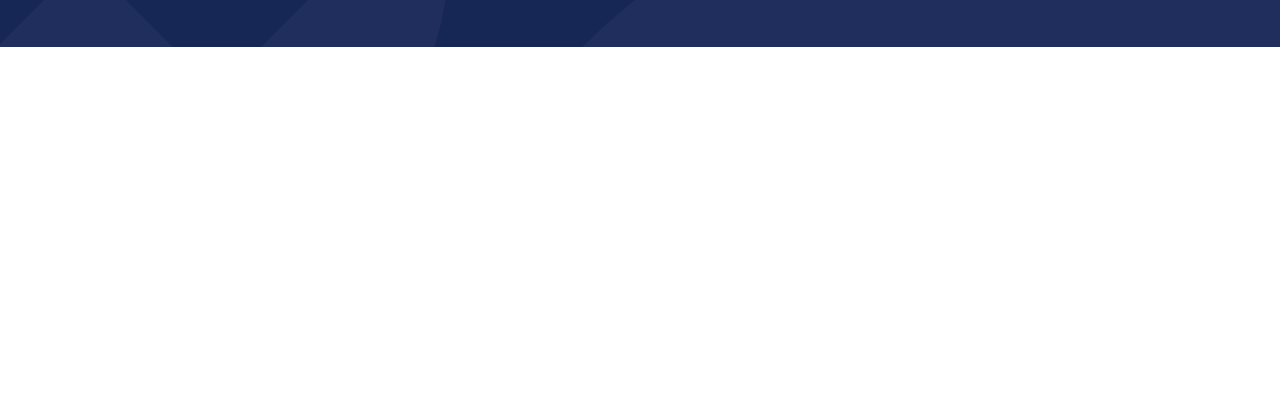
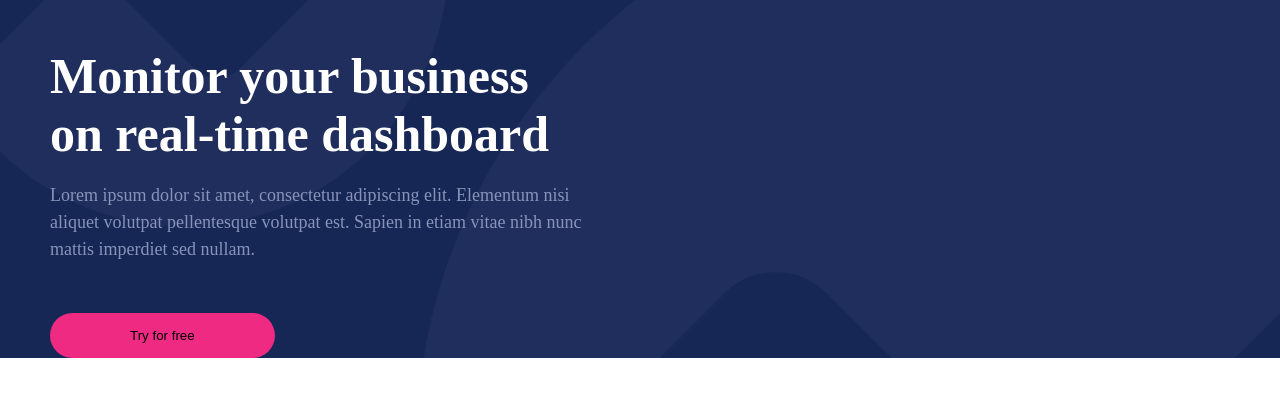
Before and after one commit to sharifboy/Analytics-site, a plain HTML site: page index.html in a window 1280 px wide. Shown: the part 93-490 px from the top of the page. Drawn offline with Linux system fonts and the light colour scheme.

Commit message:
added text

```diff
--- a/index.html
+++ b/index.html
@@ -28,6 +28,20 @@
                     <button class="header-nav__btn">Sign Up</button>
                 </div>
             </nav>
+            <div class="header-content">
+                <div class="header-content__item">
+                    <h1 class="header-content__title">
+                        Monitor your business on real-time dashboard
+                    </h1>
+                    <p class="header-content__text">
+                        Lorem ipsum dolor sit amet, consectetur adipiscing elit. Elementum nisi aliquet volutpat
+                        pellentesque volutpat est. Sapien in etiam vitae nibh nunc mattis imperdiet sed nullam.
+                    </p>
+                    <button class="header-content__btn">
+                        Try for free
+                    </button>
+                </div>
+            </div>
         </div>
     </header>
 
--- a/main.scss
+++ b/main.scss
@@ -8,4 +8,5 @@
 // Components
 
 @import "./style/components/header-banner";
-@import "./style/components/_header-nav.scss";
+@import "./style/components/header-content";
+@import "./style/components/header-nav";
--- /dev/null
+++ b/style/components/_header-content.scss
@@ -0,0 +1,25 @@
+.header-content {
+  @include dflex;
+
+  &__title {
+    max-width: 540px;
+    width: 100%;
+    height: 120px;
+    font-size: 50px;
+    color: #fff;
+  }
+
+  &__text {
+    @include text;
+    max-width: 540px;
+    width: 100%;
+    margin-block: 15px 50px;
+  }
+
+  &__btn {
+    background: #ef2a82;
+    border-radius: 68px;
+    padding: 15px 80px;
+    border: none;
+  }
+}
--- a/style/components/_header-nav.scss
+++ b/style/components/_header-nav.scss
@@ -37,4 +37,9 @@
     background-color: $titleColor;
 
   }
+
+  &__btn:hover {
+    background-color: #fff;
+    transition: $transition;
+  }
 }
--- a/style/variables/_fonts.scss
+++ b/style/variables/_fonts.scss
@@ -1,11 +1,11 @@
 @font-face {
     font-family: "Roboto-Bold";
-    src: url(../../font/Roboto-Bold.ttf);
+    src: url(../Web-site/font/Roboto-Bold.ttf);
     font-weight: 700;
 }
 
 @font-face {
     font-family: "Roboto-Regular";
-    src: url(../font/Roboto-Regular.ttf);
+    src: url(../Web-site/font/Roboto-Regular.ttf);
     font-weight: 400;
 }
--- a/style/variables/_variables.scss
+++ b/style/variables/_variables.scss
@@ -2,4 +2,4 @@ $textColor:  #8794BA;
 $titleColor: #172755;
 $InterRegular: "Inter-Regular";
 $InterBold: "Inter-Bold";
-$transition: .4s;
+$transition: .5s;
```
Also changed, not shown: main.css, 1 other file.
